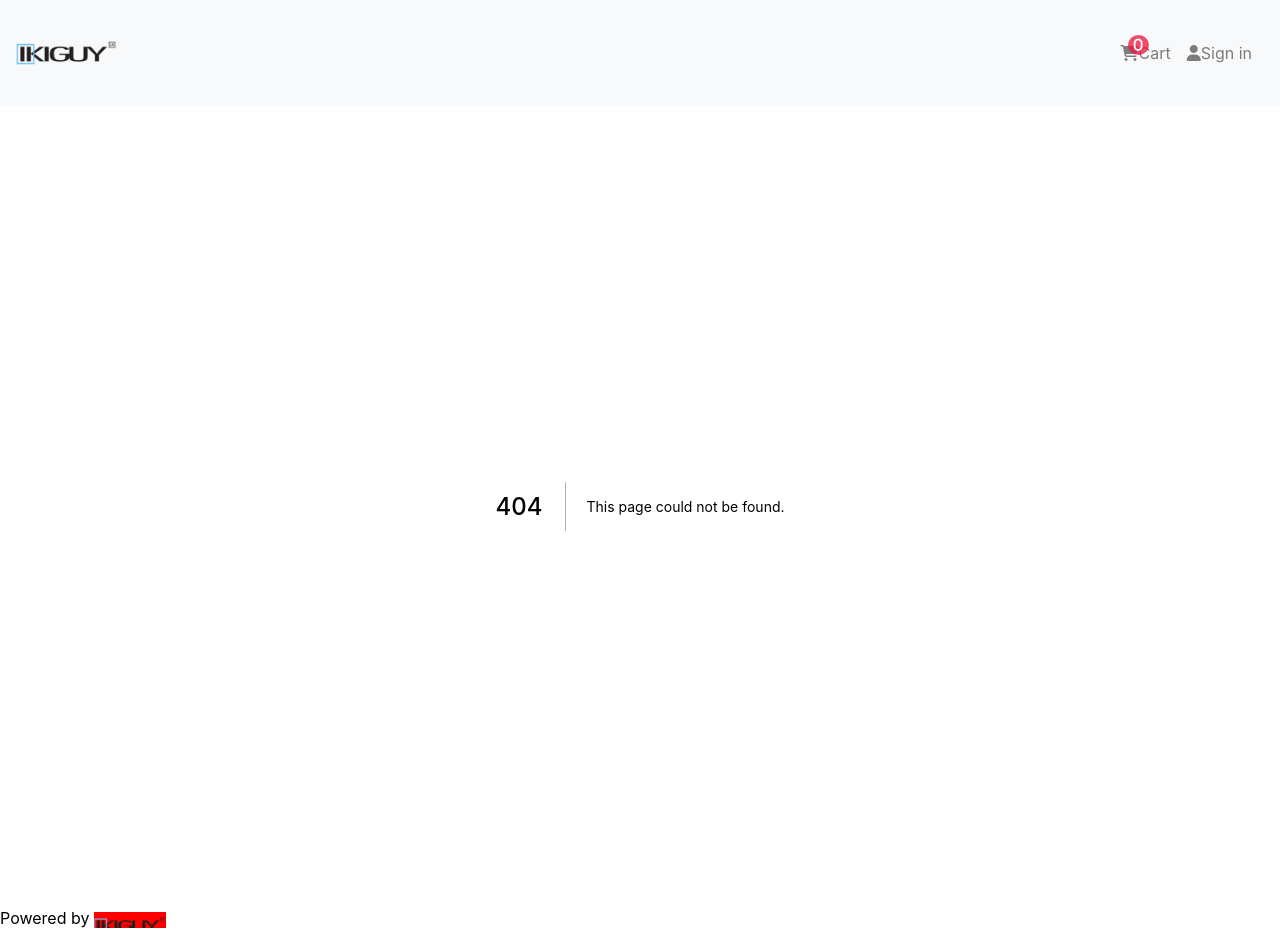
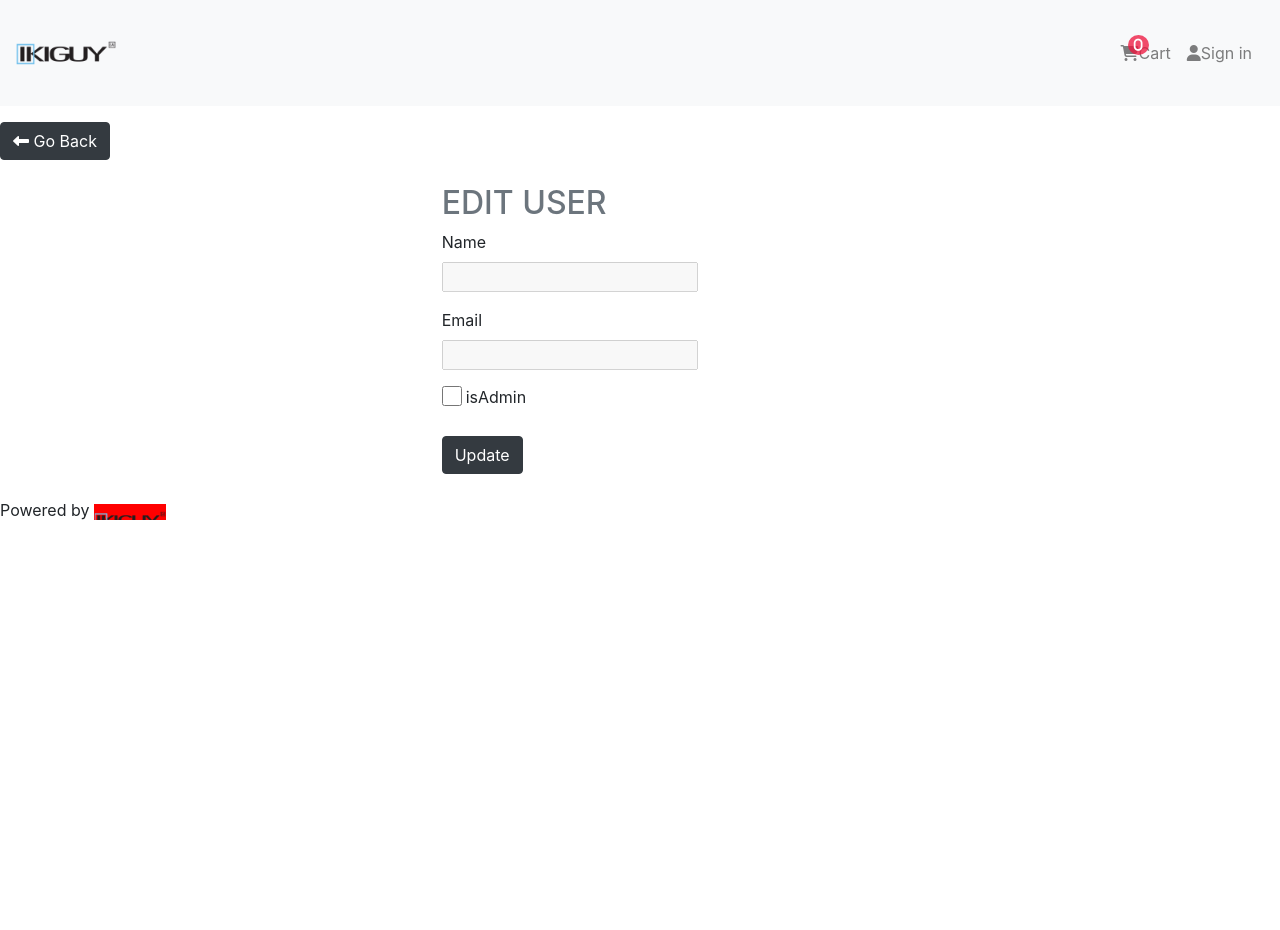
Before and after one commit to hminh35789/shopping, a Next.js app: page /edit_user/1 in a window 1280 px wide. Before the commit this address had no page. After the commit the page ends 800 px from the top, so only its background shows below. Built offline with nearby package versions, Linux system fonts and the light colour scheme.

Commit message:
users admin

```diff
--- a/components/Loading.js
+++ b/components/Loading.js
@@ -9,6 +9,7 @@ const Loading = () => {
             </svg>
             <h1>okeee</h1>
         </div>
+
     )
 }
 
--- a/components/Modal.js
+++ b/components/Modal.js
@@ -41,23 +41,30 @@ const Modal = () => {
     // }
 
     const handleSubmit = () => {
-        // if(modal.length !== 0){
-        //     for(const item of modal){
-        //         if(item.type === 'ADD_CART'){
-        //             dispatch(deleteItem(item.data, item.id, item.type))
-        //         }
+       // if(modal.length !== 0){
+           // for(const item of modal){
+                if(modal.type === 'ADD_USERS'){
+                  //  dispatch(
+                        deleteData(`user/${modal.id}`, auth.token
+                           // item.data, item.id, item.type
+                            ) .then(res => {
+                                if(res.err) return dispatch({type: 'NOTIFY', payload: {error: res.err}})
+                                return dispatch({type: 'NOTIFY', payload: {success: res.msg}})
+                            })
+                       // )
+                }
 
-        //         if(item.type === 'ADD_USERS') deleteUser(item)
+                // if(item.type === 'ADD_USERS') deleteUser(item)
 
-        //         if(item.type === 'ADD_CATEGORIES') deleteCategories(item)
+                // if(item.type === 'ADD_CATEGORIES') deleteCategories(item)
 
-        //         if(item.type === 'DELETE_PRODUCT') deleteProduct(item)
+                // if(item.type === 'DELETE_PRODUCT') deleteProduct(item)
 
-        //         dispatch({ type: 'ADD_MODAL', payload: [] })
-        //     }
-        // }
-        dispatch(deleteItem(modal.data, modal.id, "ADD_CART"))
-        dispatch({ type: 'ADD_MODAL', payload: [] })
+                // dispatch({ type: 'ADD_MODAL', payload: [] })
+         //   }
+      //  }
+        dispatch(deleteItem(modal.data, modal.id, modal.type))
+        dispatch({ type: 'ADD_MODAL', payload: {} })
     }
 
     return(
--- a/components/NarBar.js
+++ b/components/NarBar.js
@@ -8,7 +8,7 @@ import {DataContext} from '../store/GlobalState'
 import Cookie from 'js-cookie'
 
 function NarBar() {
-    const route = useRouter();
+    const route = useRouter()
     const {state, dispatch} = useContext(DataContext)
     const { auth , cart} = state
 
@@ -25,7 +25,7 @@ function NarBar() {
         localStorage.removeItem('firstLogin')
         dispatch({ type: 'AUTH', payload: {} })
         dispatch({ type: 'NOTIFY', payload: {success: 'Logged out!'} })
-        // return router.push('/')
+        return route.push('/')
     }
 
     const adminRouter = () => {
--- a/pages/_document.js
+++ b/pages/_document.js
@@ -9,7 +9,8 @@ class MyDocument extends Document{
                  <Head>
 
                     <meta name="description" content="Generated by create next app" />
-                    <link rel="icon" href="/logoA.svg" />
+
+                    <link rel="icon"  sizes="180x180" href="/logoC.png" />
                     <link rel="stylesheet" href="https://cdn.jsdelivr.net/npm/bootstrap@4.5.3/dist/css/bootstrap.min.css" />
                     <script src="https://code.jquery.com/jquery-3.5.1.slim.min.js"></script>
                     <script src="https://cdn.jsdelivr.net/npm/bootstrap@4.5.3/dist/js/bootstrap.bundle.min.js"></script>
@@ -31,7 +32,7 @@ class MyDocument extends Document{
                     >
                     Powered by{' '}
                     <span>
-                        <img style={{background:"red"}} src="/logoA.svg" alt="Vercel Logo" width={72} height={16} />
+                        <img style={{background:"red"}} sizes='16x16' src="/logoC.png" alt="Vercel Logo" width={72} height={16} />
                     </span>
                     </a>
                  </footer>
--- /dev/null
+++ b/pages/api/user/[id].js
@@ -0,0 +1,50 @@
+/* eslint-disable import/no-anonymous-default-export */
+import connectDB from '../../../utils/connectDB'
+import Users from '../../../model/userModel'
+import auth from '../../../middlewave/auth'
+
+connectDB()
+
+export default async (req, res) => {
+    switch(req.method){
+        case "PATCH":
+            await updateRole(req, res)
+            break;
+        case "DELETE":
+            await deleteUser(req, res)
+            break;
+    }
+}
+
+const updateRole = async (req, res) => {
+    try {
+       const result = await auth(req, res)
+       if(result.role !== 'admin' || !result.root)
+       return res.status(400).json({err: "Authentication is not valid"})
+
+       const {id} = req.query
+       const {role} = req.body
+
+       await Users.findOneAndUpdate({_id: id}, {role})
+       res.json({msg: 'Update Success!'})
+
+    } catch (err) {
+        return res.status(500).json({err: err.message})
+    }
+}
+
+const deleteUser = async (req, res) => {
+    try {
+       const result = await auth(req, res)
+       if(result.role !== 'admin' || !result.root)
+       return res.status(400).json({err: "Authentication is not valid"})
+
+       const {id} = req.query
+
+       await Users.findByIdAndDelete(id)
+       res.json({msg: 'Deleted Success!'})
+
+    } catch (err) {
+        return res.status(500).json({err: err.message})
+    }
+}
--- a/pages/api/user/index.js
+++ b/pages/api/user/index.js
@@ -10,22 +10,25 @@ export default async (req, res) => {
         case "PATCH":
             await uploadInfor(req, res)
             break;
+        case "GET":
+            await getUsers(req, res)
+            break;
     }
 }
 
-// const getUsers = async (req, res) => {
-//     try {
-//        const result = await auth(req, res)
-//        if(result.role !== 'admin')
-//        return res.status(400).json({err: "Authentication is not valid"})
+const getUsers = async (req, res) => {
+    try {
+       const result = await auth(req, res)
+       if(result.role !== 'admin')
+       return res.status(400).json({err: "Authentication is not valid"})
 
-//         const users = await Users.find().select('-password')
-//         res.json({users})
+        const users = await Users.find().select('-password')
+        res.json({users})
 
-//     } catch (err) {
-//         return res.status(500).json({err: err.message})
-//     }
-// }
+    } catch (err) {
+        return res.status(500).json({err: err.message})
+    }
+}
 
 
 const uploadInfor = async (req, res) => {
--- /dev/null
+++ b/pages/edit_user/[id].js
@@ -0,0 +1,97 @@
+import Head from 'next/head'
+import { useContext, useState, useEffect } from 'react'
+import {DataContext} from '../../store/GlobalState'
+import {updateItem} from '../../store/Actions'
+
+import {useRouter} from 'next/router'
+import {patchData} from '../../utils/fetchData'
+
+const EditUser = () => {
+
+    const router = useRouter()
+    const { id }= router.query
+
+    const {state, dispatch} = useContext(DataContext)
+    const {auth, users} = state
+
+    const [editUser, setEditUser] = useState([])
+    const [checkAdmin, setCheckAdmin] = useState(false)
+    const [num, setNum] = useState(0)
+
+    useEffect(() => {
+        users.forEach(user => {
+            if(user._id === id){
+                setEditUser(user)
+                setCheckAdmin(user.role === 'admin' ? true : false)
+            }
+        })
+    },[users])
+
+    const handleCheck = () => {
+        setCheckAdmin(!checkAdmin)
+        setNum(num + 1)
+    }
+
+    const handleSubmit = () => {
+        let role = checkAdmin ? 'admin' : 'user'
+
+        if(num % 2 !== 0){
+            dispatch({type: 'NOTIFY', payload: {loading: true}})
+            patchData(`user/${editUser._id}`, {role}, auth.token)
+            .then(res => {
+                if(res.err) return dispatch({type: 'NOTIFY', payload: {error: res.err}})
+
+                dispatch(updateItem(users, editUser._id, {
+                    ...editUser, role
+                }, 'ADD_USERS'))
+
+                return dispatch({type: 'NOTIFY', payload: {success: res.msg}})
+            })
+        }
+
+    }
+
+
+    return (
+        <div className="edit_user my-3">
+            <Head>
+                <title>Edit User</title>
+            </Head>
+
+            <div>
+                <button className="btn btn-dark" onClick={() => router.back()}>
+                    <i className="fas fa-long-arrow-alt-left" aria-hidden></i> Go Back
+                </button>
+            </div>
+
+            <div className="col-md-4 mx-auto my-4 ss">
+                <h2 className="text-uppercase text-secondary">Edit User</h2>
+
+                <div className="form-group">
+                    <label htmlFor="name" className="d-block">Name</label>
+                    <input type="text" id="name" defaultValue={editUser.name} disabled />
+                </div>
+
+                <div className="form-group">
+                    <label htmlFor="email" className="d-block">Email</label>
+                    <input type="text" id="email" defaultValue={editUser.email} disabled />
+                </div>
+
+                <div className="form-group">
+                    <input type="checkbox" id="isAdmin" checked={checkAdmin}
+                    style={{width: '20px', height: '20px'}} onChange={handleCheck} />
+
+                    <label htmlFor="isAdmin" style={{transform: 'translate(4px, -3px)'}}>
+                        isAdmin
+                    </label>
+                </div>
+
+                <button className="btn btn-dark" onClick={handleSubmit}>Update</button>
+
+            </div>
+
+        </div>
+    )
+}
+
+export default EditUser
--- a/store/GlobalState.js
+++ b/store/GlobalState.js
@@ -8,8 +8,8 @@ export const DataContext = createContext()
 
 export const DataProvider = ({children}) => {
     const initialState = {
-        notify: {}, auth: {} , cart: [], modal: {}, orders: []
-        //, users: [], categories: []
+        notify: {}, auth: {} , cart: [], modal: {}, orders: [],  users: []
+        //,, categories: []
     }
 
     const [state, dispatch] = useReducer(reducers, initialState)
@@ -67,20 +67,20 @@ export const DataProvider = ({children}) => {
                 dispatch({type: 'ADD_ORDERS', payload: res.orders})
                 })
 
-            // if(auth.user.role === 'admin'){
-            //     getData('user', auth.token)
-            //     .then(res => {
-            //         if(res.err) return dispatch({type: 'NOTIFY', payload: {error: res.err}})
+            if(auth.user.role === 'admin'){
+                getData('user', auth.token)
+                .then(res => {
+                    if(res.err) return dispatch({type: 'NOTIFY', payload: {error: res.err}})
 
-            //         dispatch({type: 'ADD_USERS', payload: res.users})
-            //     }
-            //     )
-            // }
+                    dispatch({type: 'ADD_USERS', payload: res.users})
+                }
+                )
+            }
         }
-        // else{
-        //     dispatch({type: 'ADD_ORDERS', payload: []})
-        //     dispatch({type: 'ADD_USERS', payload: []})
-        // }
+        else{
+            dispatch({type: 'ADD_ORDERS', payload: []})
+            dispatch({type: 'ADD_USERS', payload: []})
+        }
     },[auth.token])
 
     return(
--- a/store/Reducers.js
+++ b/store/Reducers.js
@@ -28,11 +28,11 @@ const reducers = (state, action) => {
                 ...state,
                 orders: action.payload
             };
-        // case ACTIONS.ADD_USERS:
-        //     return {
-        //         ...state,
-        //         users: action.payload
-        //     };
+        case ACTIONS.ADD_USERS:
+            return {
+                ...state,
+                users: action.payload
+            };
         // case ACTIONS.ADD_CATEGORIES:
         //     return {
         //         ...state,
--- a/styles/profile.css
+++ b/styles/profile.css
@@ -45,3 +45,11 @@
 ::-webkit-file-upload-button{
     cursor: pointer;
 }
+
+/* Edit User*/
+.ss
+{   border-radius: 10px;
+    border: 1px solid lightskyblue;
+    max-width: 400px;
+    padding: 30px;
+}
```
Also changed, not shown: pages/users.js (added, +87 -0 lines), styles/minh.css (line endings or trailing spaces).
